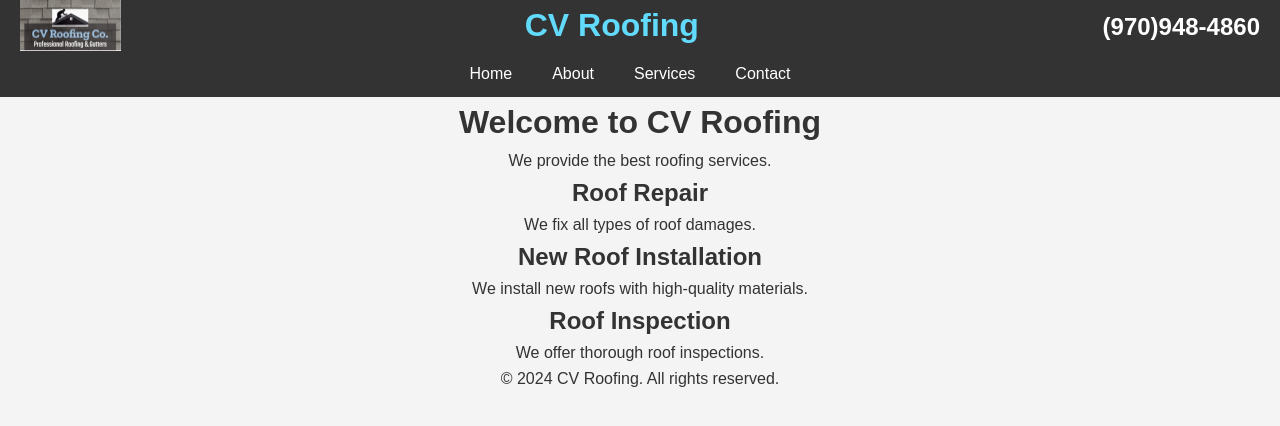
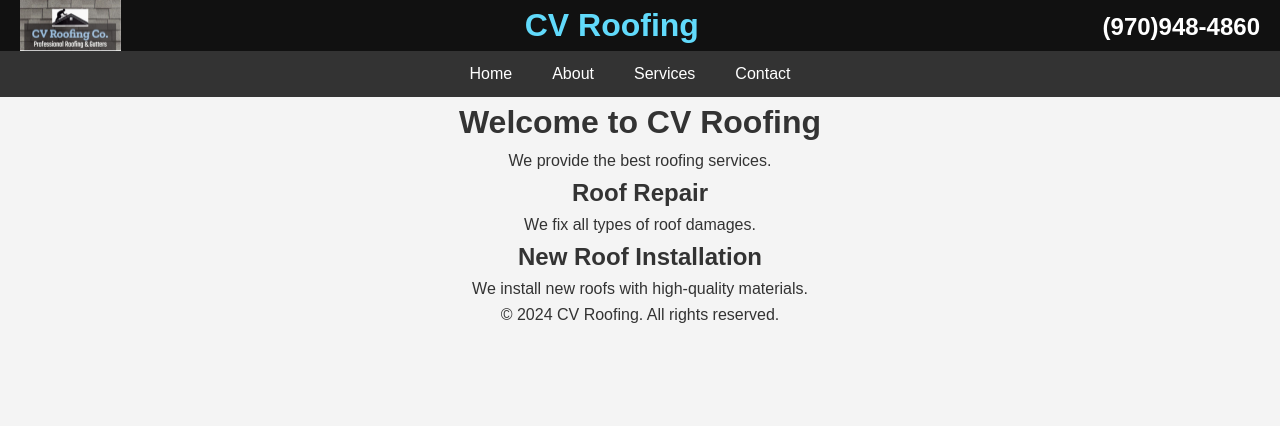
Before and after one commit to CS0econtreras/cvRoofing, a React (Create React App) app in the folder cvroofing/: page / in a window 1280 px wide. Shown: the top 426 px of the page. Built offline with nearby package versions, Linux system fonts and the light colour scheme.

Commit message:
small push not many changed to css

```diff
--- a/cvroofing/src/App.css
+++ b/cvroofing/src/App.css
@@ -49,6 +49,7 @@
 }
 
 .header-info {
+  background-color: #111;
   display: flex;
   justify-content: center;
 }
@@ -79,6 +80,8 @@
   background-color: #111;
 }
 
+.services {
+}
 @keyframes App-logo-spin {
   from {
     transform: rotate(0deg);
--- a/cvroofing/src/pages/Home.js
+++ b/cvroofing/src/pages/Home.js
@@ -9,7 +9,6 @@ const Home = () => {
       <div className="services">
         <ServiceCard title="Roof Repair" description="We fix all types of roof damages." />
         <ServiceCard title="New Roof Installation" description="We install new roofs with high-quality materials." />
-        <ServiceCard title="Roof Inspection" description="We offer thorough roof inspections." />
       </div>
     </div>
   );
```
Also changed, not shown: cvroofing/src/assets/images/Snapchat-1768450123.jpg (added).
